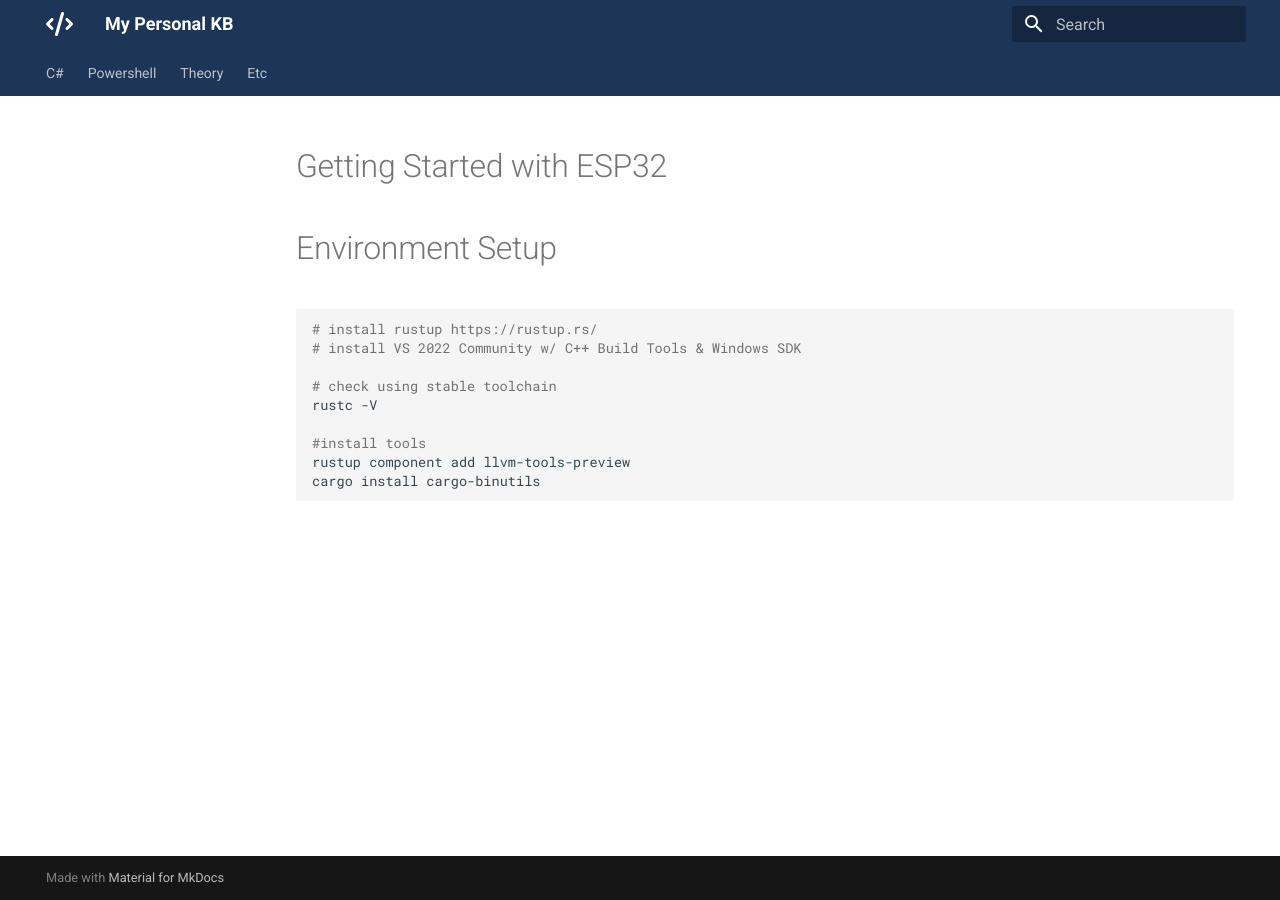
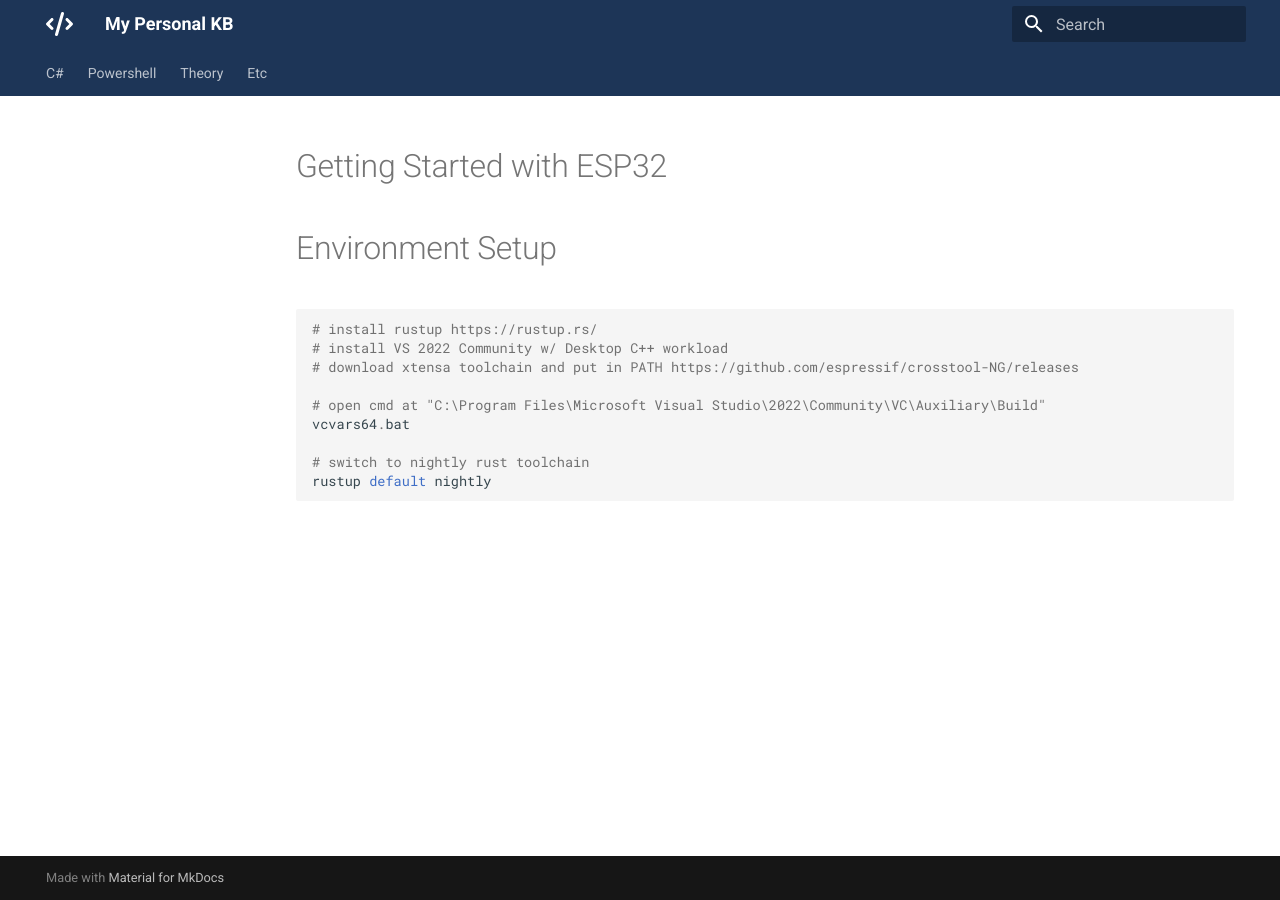
Before and after one commit to mrhockeymonkey/mrhockeymonkey.github.io, an MkDocs documentation site: the page built from docs/Rust/ESP32.md, in a window 1280 px wide. Built offline with MkDocs 1.6.1 and Material for MkDocs 9.7.7, drawn with Linux system fonts in a browser that asks for light colours.

Commit message:
Update ESP32.md

````diff
--- a/docs/Rust/ESP32.md
+++ b/docs/Rust/ESP32.md
@@ -4,13 +4,13 @@
 
 ```powershell
 # install rustup https://rustup.rs/
-# install VS 2022 Community w/ C++ Build Tools & Windows SDK
+# install VS 2022 Community w/ Desktop C++ workload
+# download xtensa toolchain and put in PATH https://github.com/espressif/crosstool-NG/releases
 
-# check using stable toolchain
-rustc -V
+# open cmd at "C:\Program Files\Microsoft Visual Studio\2022\Community\VC\Auxiliary\Build"
+vcvars64.bat
 
-#install tools
-rustup component add llvm-tools-preview
-cargo install cargo-binutils
+# switch to nightly rust toolchain
+rustup default nightly
 
 ```
````
